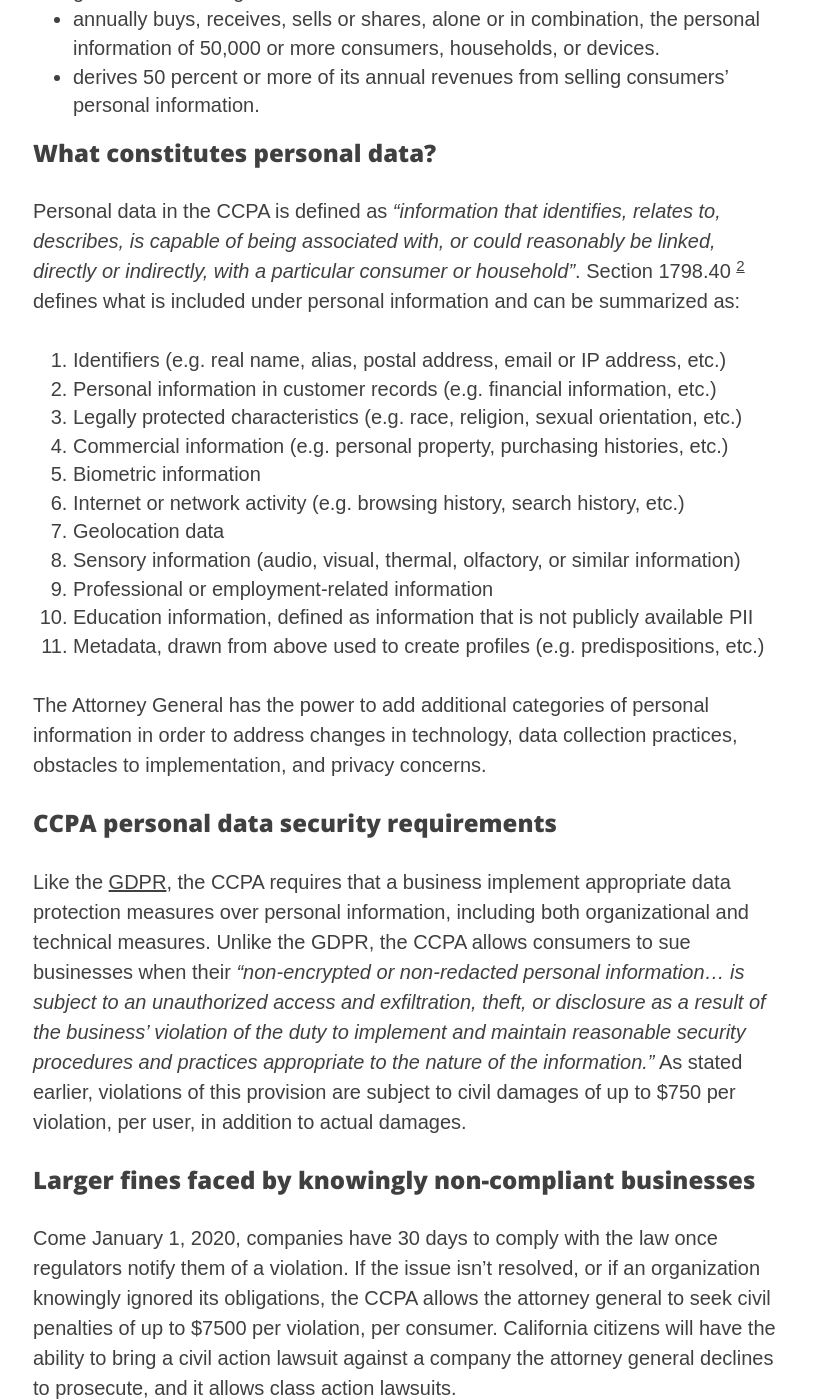
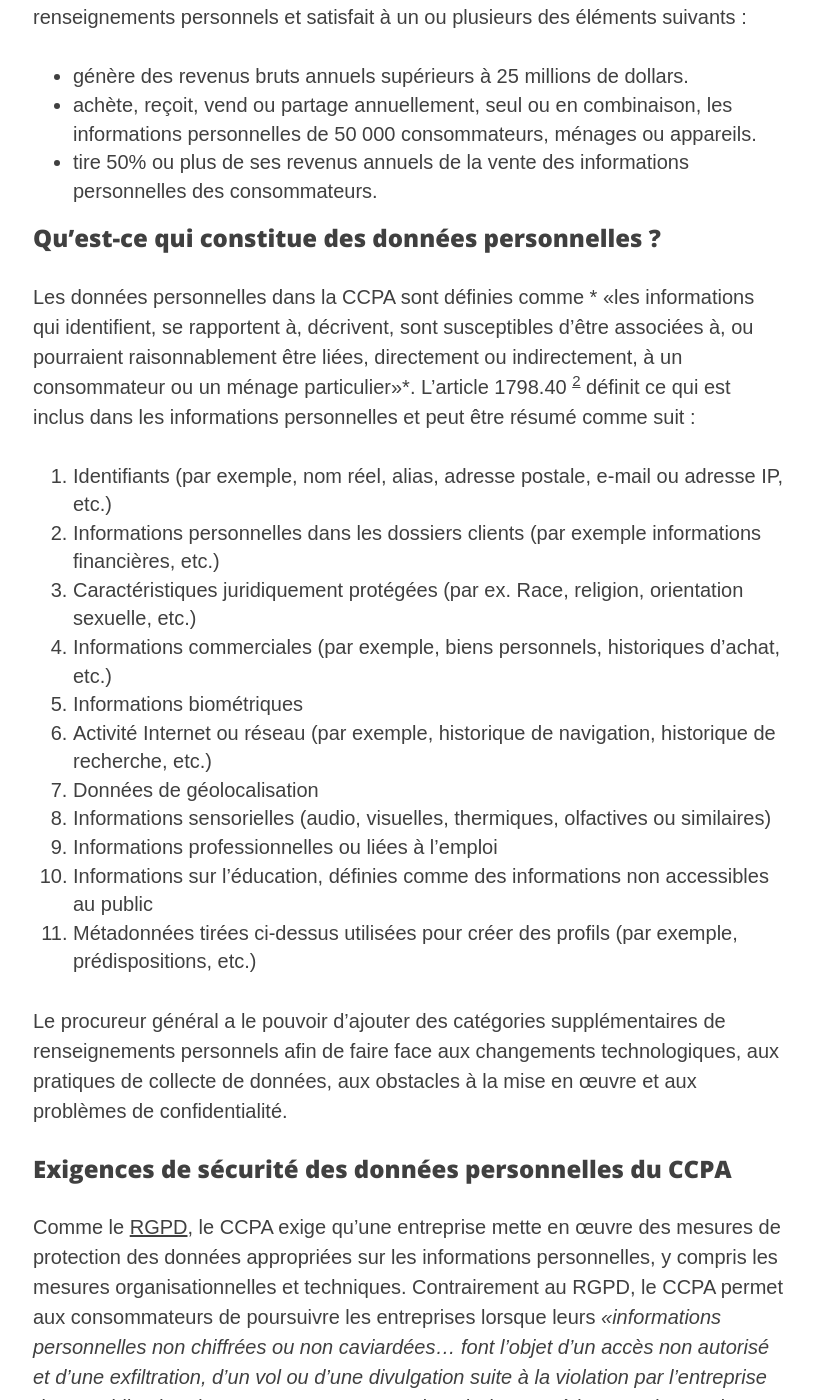
Before and after one commit to riod4/fr-services, a Jekyll site: the page built from _posts/2019-10-13-CCPA-privacy-protection.md, in a window 1280 px wide and 1400 px high, scrolled down 1682 px. Shown: the whole window, without its empty margins (232-1046 px from the left). Built offline with Jekyll 4.4.1, drawn with Linux system fonts in a browser that asks for light colours; nearby versions of some CDN libraries; some of the changed text lies outside the part shown.

Commit message:
2020-06-26 fr text placeholder

```diff
--- a/_posts/2019-10-13-CCPA-privacy-protection.md
+++ b/_posts/2019-10-13-CCPA-privacy-protection.md
@@ -1,8 +1,8 @@
 ---
 layout:     post
-title:      "CCPA: California Consumer Privacy Act"
-subtitle:   "Come January 2020, non-compliance is risky business"
-description: "The regulatory climate around the world for data protection is heating up. Data privacy regulations like the GDPR and CCPA are becoming the norm. Is your business ready?"
+title:      "CCPA : California Consumer Privacy Act"
+subtitle:   "En juillet 2020, la non-conformité sera risquée"
+description: "Le climat réglementaire dans le monde pour la protection des données s'active. Les réglementations sur la confidentialité des données comme le RGPD et le CCPA deviennent la norme. Votre entreprise est-elle prête?"
 date:       2019-10-13 12:00:00
 permalink:  /ccpa
 author:     dario.com Staff post
@@ -15,64 +15,64 @@ header-license:
 
 ---
 
-The state of California is the fifth largest economy of the world; larger than the United Kingdom, France, or India. On January 1, 2020, the California Consumer Privacy Act (CCPA) <sup>[1](#myfootnote1)</sup> goes into effect, and this new privacy law has extra-territorial implications. The CCPA is intended to protect consumers, enhance privacy rights and provide greater transparency for residents of the state of California. The CCPA also empowers consumers to file class action suits for privacy losses without requiring them to show any evidentiary loss of property or money. In the event of a data breach, a business could face civil damages of up to $750 per violation, per consumer or actual damages, whichever is greater, plus any other relief the court deems proper.
+L'État de Californie est la cinquième plus grande économie du monde; plus grand que le Royaume-Uni, la France ou l'Inde. Le 1er janvier 2020, la California Consumer Privacy Act (CCPA) <sup>[1](#myfootnote1)</sup> entre en vigueur et cette nouvelle loi sur la confidentialité a des implications extraterritoriales. Le CCPA vise à protéger les consommateurs, à renforcer les droits à la vie privée et à offrir une plus grande transparence aux résidents de l'État de Californie. Le CCPA habilite également les consommateurs à déposer des recours collectifs pour les atteintes à la vie privée sans les obliger à présenter une perte probante de biens ou d'argent. En cas de violation de données, une entreprise pourrait faire face à des dommages-intérêts civils pouvant atteindre 750 $ par violation, par consommateur ou dommages réels, selon le montant le plus élevé, ainsi que tout autre redressement que le tribunal jugerait approprié.
 
-> ### A business anywhere in the world which suffers a data breach that includes personal data on a few thousand customers in California could face millions of dollars in CCPA fines.
+> ### Une entreprise partout dans le monde qui subit une violation de données qui inclut des données personnelles sur quelques milliers de clients en Californie pourrait encourir des millions de dollars d'amendes CCPA.
 
 
-**The intentions of the CCPA are to provide California residents the right to:**
+**Les intentions de la CCPA sont de donner aux résidents de Californie le droit de :**
 
-* know what personal information is being collected about them.
-* know whether their personal information is sold or disclosed and to whom.
-* say no to the sale of personal information.
-* access their personal information.
-* not be discriminated against, even if they exercise their privacy rights.
-* request a business delete any personal information collected from that consumer (subject to some exceptions).
+* savoir quelles informations personnelles sont collectées à leur sujet.
+* savoir si leurs informations personnelles sont vendues ou divulguées et à qui.
+* dire non à la vente d'informations personnelles.
+* accéder à leurs informations personnelles.
+* ne pas faire l'objet de discrimination, même s'ils exercent leur droit à la vie privée.
+* demander à une entreprise de supprimer toutes les informations personnelles collectées auprès de ce consommateur (sous réserve de certaines exceptions).
 
-### Does the CCPA apply to your business?
-Companies don't have to be based in or have a physical presence in the state of California to fall under the law. They don't even have to be based in the United States. As a basic rule, the CCPA applies to a company which does business in California (including online business), collects personal information, and satisfies one or more of the following:
-* generates annual gross revenues in excess of $25 million.
-* annually buys, receives, sells or shares, alone or in combination, the personal information of 50,000 or more consumers, households, or devices.
-* derives 50 percent or more of its annual revenues from selling consumers’ personal information.
+### Le CCPA s'applique-t-elle à votre entreprise ?
+Les entreprises ne doivent pas être basées ou avoir une présence physique dans l'État de Californie pour tomber sous le coup de la loi. Ils n'ont même pas besoin d'être basés aux États-Unis. En règle générale, la CCPA s'applique à une entreprise qui fait des affaires en Californie (y compris les affaires en ligne), recueille des renseignements personnels et satisfait à un ou plusieurs des éléments suivants :
+* génère des revenus bruts annuels supérieurs à 25 millions de dollars.
+* achète, reçoit, vend ou partage annuellement, seul ou en combinaison, les informations personnelles de 50 000 consommateurs, ménages ou appareils.
+* tire 50% ou plus de ses revenus annuels de la vente des informations personnelles des consommateurs.
 
-### What constitutes personal data?
-Personal data in the CCPA is defined as *“information that identifies, relates to, describes, is capable of being associated with, or could reasonably be linked, directly or indirectly, with a particular consumer or household”*. Section 1798.40 <sup>[2](#myfootnote2)</sup> defines what is included under personal information and can be summarized as:
-1.	Identifiers (e.g. real name, alias, postal address, email or IP address, etc.)
-2.	Personal information in customer records (e.g. financial information, etc.)
-3.	Legally protected characteristics (e.g. race, religion, sexual orientation, etc.)
-4.	Commercial information (e.g. personal property, purchasing histories, etc.)
-5.	Biometric information
-6.	Internet or network activity (e.g. browsing history, search history, etc.)
-7.	Geolocation data
-8.	Sensory information (audio, visual, thermal, olfactory, or similar information)
-9.	Professional or employment-related information
-10.	Education information, defined as information that is not publicly available PII
-11.	Metadata, drawn from above used to create profiles (e.g. predispositions, etc.)
+### Qu'est-ce qui constitue des données personnelles ?
+Les données personnelles dans la CCPA sont définies comme * «les informations qui identifient, se rapportent à, décrivent, sont susceptibles d'être associées à, ou pourraient raisonnablement être liées, directement ou indirectement, à un consommateur ou un ménage particulier»*. L'article 1798.40  <sup>[2](#myfootnote2)</sup> définit ce qui est inclus dans les informations personnelles et peut être résumé comme suit :
+1. Identifiants (par exemple, nom réel, alias, adresse postale, e-mail ou adresse IP, etc.)
+2. Informations personnelles dans les dossiers clients (par exemple informations financières, etc.)
+3. Caractéristiques juridiquement protégées (par ex. Race, religion, orientation sexuelle, etc.)
+4. Informations commerciales (par exemple, biens personnels, historiques d'achat, etc.)
+5. Informations biométriques
+6. Activité Internet ou réseau (par exemple, historique de navigation, historique de recherche, etc.)
+7. Données de géolocalisation
+8. Informations sensorielles (audio, visuelles, thermiques, olfactives ou similaires)
+9. Informations professionnelles ou liées à l'emploi
+10. Informations sur l'éducation, définies comme des informations non accessibles au public
+11. Métadonnées tirées ci-dessus utilisées pour créer des profils (par exemple, prédispositions, etc.)
 
-The Attorney General has the power to add additional categories of personal information in order to address changes in technology, data collection practices, obstacles to implementation, and privacy concerns.
+Le procureur général a le pouvoir d'ajouter des catégories supplémentaires de renseignements personnels afin de faire face aux changements technologiques, aux pratiques de collecte de données, aux obstacles à la mise en œuvre et aux problèmes de confidentialité.
 
-### CCPA personal data security requirements
-Like the [GDPR]({{ site.baseurl }}{% link _posts/2018-02-13-GDPR-privacy-protection.md %}), the CCPA requires that a business implement appropriate data protection measures over personal information, including both organizational and technical measures. Unlike the GDPR, the CCPA allows consumers to sue businesses when their *“non-encrypted or non-redacted personal information… is subject to an unauthorized access and exfiltration, theft, or disclosure as a result of the business’ violation of the duty to implement and maintain reasonable security procedures and practices appropriate to the nature of the information.”* As stated earlier, violations of this provision are subject to civil damages of up to $750 per violation, per user, in addition to actual damages.
+### Exigences de sécurité des données personnelles du CCPA
+Comme le [RGPD]({{ site.baseurl }}{% link _posts/2018-02-13-GDPR-privacy-protection.md %}), le CCPA exige qu'une entreprise mette en œuvre des mesures de protection des données appropriées sur les informations personnelles, y compris les mesures organisationnelles et techniques. Contrairement au RGPD, le CCPA permet aux consommateurs de poursuivre les entreprises lorsque leurs *«informations personnelles non chiffrées ou non caviardées… font l'objet d'un accès non autorisé et d'une exfiltration, d'un vol ou d'une divulgation suite à la violation par l'entreprise de son obligation de mettre en œuvre et maintenir des procédures et des pratiques de sécurité raisonnables adaptées à la nature des informations.»* Comme indiqué précédemment, les violations de cette disposition sont passibles de dommages civils pouvant aller jusqu'à 750 $ par violation, par utilisateur, en plus des dommages réels.
 
-### Larger fines faced by knowingly non-compliant businesses
-Come January 1, 2020, companies have 30 days to comply with the law once regulators notify them of a violation. If the issue isn't resolved, or if an organization knowingly ignored its obligations, the CCPA allows the attorney general to seek civil penalties of up to $7500 per violation, per consumer. California citizens will have the ability to bring a civil action lawsuit against a company  the attorney general declines to prosecute, and it allows class action lawsuits.
+### Des amendes plus lourdes encourues par des entreprises sciemment non conformes
+Le 1er janvier 2020, les entreprises ont 30 jours pour se conformer à la loi une fois que les régulateurs les ont notifiées d'une violation. Si le problème n'est pas résolu ou si une organisation a sciemment ignoré ses obligations, la CCPA autorise le procureur général à demander des sanctions civiles pouvant atteindre 7500 $ par violation, par consommateur. Les citoyens de Californie auront la possibilité d'intenter une action civile contre une entreprise que le procureur général refuse de poursuivre, et cela autorise des actions collectives.
 
-> ### A company anywhere in the world which knowingly sells personal data of a few thousand customers in California who opted out of the sale of their data could face penalties of more than $10 million.
+> ### Une entreprise partout dans le monde qui vend sciemment les données personnelles de quelques milliers de clients californiens qui se sont retirésla vente de leurs données pourrait encourir des pénalités de plus de 10 millions de dollars.
 
-### In order to comply with the CCPA, businesses should:
-* update privacy notices and policies to reflect CCPA requirements;
-* add a “Do not sell my data” button to their website;
-* train pertinent employees on the new compliance requirements of the CCPA;
-* audit and update systems to ensure they comply with new consumer rights provided by the CCPA;
-* implement systems to comply with these new privacy notices and policies and follow-up on legitimate consumer requests under the CCPA;
-* ensure they implement appropriate data protection measures, protecting the personal data of consumers.
+### Afin de se conformer à la CCPA, les entreprises doivent :
+* mettre à jour les avis et politiques de confidentialité pour refléter les exigences du CCPA ;
+* ajouter un bouton «Ne vendez pas mes données» à leur site Web ;
+* former les employés concernés sur les nouvelles exigences de conformité du CCPA ;
+* systèmes d'audit et de mise à jour pour s'assurer qu'ils sont conformes aux nouveaux droits des consommateurs accordés par le CCPA ;
+* mettre en œuvre des systèmes pour se conformer à ces nouveaux avis et politiques de confidentialité et assurer le suivi des demandes légitimes des consommateurs en vertu de la CCPA ;
+* s'assurer qu'ils mettent en œuvre des mesures de protection des données appropriées, protégeant les données personnelles des consommateurs.
 
-**The CCPA: A work in progress…**
+**Le CCPA: un travail en cours…**
 
-The State of California implemented the CCPA with urgency in June 2018 and it contained many ambiguities. It was passed, in part, to pre-empt a ballot initiative that was to be voted on in November 2018 and that, if passed, would have imposed stricter data privacy requirements. The CCPA uses *“personal data misused by a data mining firm called Cambridge Analytica”* as an example of business practices it seeks to end. More amendments will likely occur, even after it takes effect in January 2020, but the core tenets and rights granted to consumers will remain.
+L'État de Californie a mis en œuvre d'urgence le CCPA en juin 2018 et il contenait de nombreuses ambiguïtés. Il a été adopté, en partie, pour anticiper sur une initiative de vote qui devait être votée en novembre 2018 et qui, si elle avait été adoptée, aurait imposé des exigences plus strictes en matière de confidentialité des données. Le CCPA utilise *«les données personnelles utilisées à mauvais escient par une société d'exploration de données appelée Cambridge Analytica»* comme exemple de pratiques commerciales auxquelles elle cherche à mettre fin. D'autres modifications auront probablement lieu, même après son entrée en vigueur en janvier 2020, mais les principes fondamentaux et les droits accordés aux consommateurs resteront.
 
-The regulatory climate around the world for personal data protection is heating up. California is among more than a dozen states adopting or considering new privacy laws. Data privacy regulations like the [GDPR]({{ site.baseurl }}{% link _posts/2018-02-13-GDPR-privacy-protection.md %}) and CCPA are becoming the norm and organizations must implement a variety of technologies and best practices to ensure compliance with them. A failure to comply can result in significant and negative consequences, including direct financial costs through heavy fines, loss of corporate reputation, lost business opportunities, brand damage and the like. For more information on how the California Consumer Privacy Act can impact your business, and to ensure compliance with CCPA privacy regulations, get in touch. [**Contact us**]({{ site.baseurl }}/contact)
+Le climat réglementaire dans le monde pour la protection des données personnelles se réchauffe. La Californie compte parmi plus d'une douzaine d'États qui adoptent ou envisagent de nouvelles lois sur la confidentialité. Les réglementations sur la confidentialité des données comme le [RGDP]({{ site.baseurl }}{% link _posts/2018-02-13-GDPR-privacy-protection.md %}) et le CCPA deviennent la norme et les organisations doivent mettre en œuvre une variété de les technologies et les meilleures pratiques pour garantir leur conformité. Un non-respect peut entraîner des conséquences importantes et négatives, notamment des coûts financiers directs par le biais de lourdes amendes, la perte de réputation de l'entreprise, des opportunités commerciales perdues, des dommages à la marque, etc. Pour plus d'informations sur la manière dont la California Consumer Privacy Act peut avoir un impact sur votre entreprise et pour garantir la conformité avec les règles de confidentialité de l'ACCP, contactez-nous. [**Contactez-nous**] ({{site.baseurl }}/contact)
 
-<a name="myfootnote1">1</a>: [CCPA AB-375 Privacy: personal information: businesses.](https://leginfo.legislature.ca.gov/faces/billTextClient.xhtml?bill_id=201720180AB375){:rel="nofollow"}{:target="_blank"}.
+<a name="myfootnote1">1</a>: [CCPA AB-375 Confidentialité: informations personnelles: entreprises.](https://leginfo.legislature.ca.gov/faces/billTextClient.xhtml?bill_id=201720180AB375){:rel="nofollow"}{:target="_blank"}.
 
-<a name="myfootnote2">2</a>: [California Consumer Privacy Act of 2018 – 1798.140](https://leginfo.legislature.ca.gov/faces/codes_displaySection.xhtml?lawCode=CIV&sectionNum=1798.140.){:rel="nofollow"}{:target="_blank"}.
+<a name="myfootnote2">2</a>: [California Consumer Privacy Act of 2018 - 1798.140](https://leginfo.legislature.ca.gov/faces/codes_displaySection.xhtml?lawCode=CIV&sectionNum=1798.140.){:rel="nofollow"}{:target="_blank"}.
```
